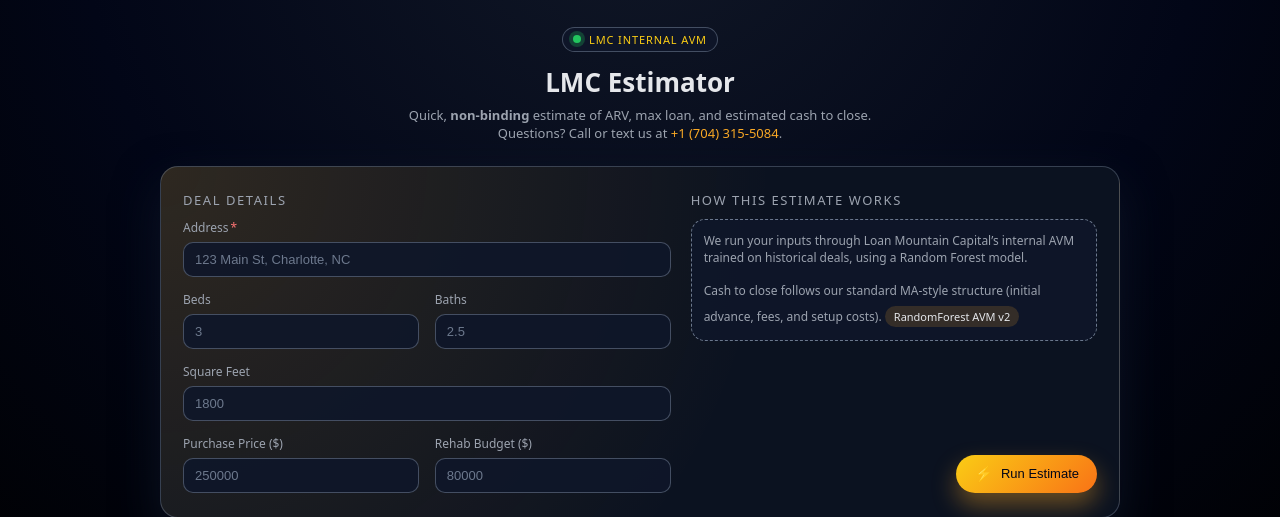
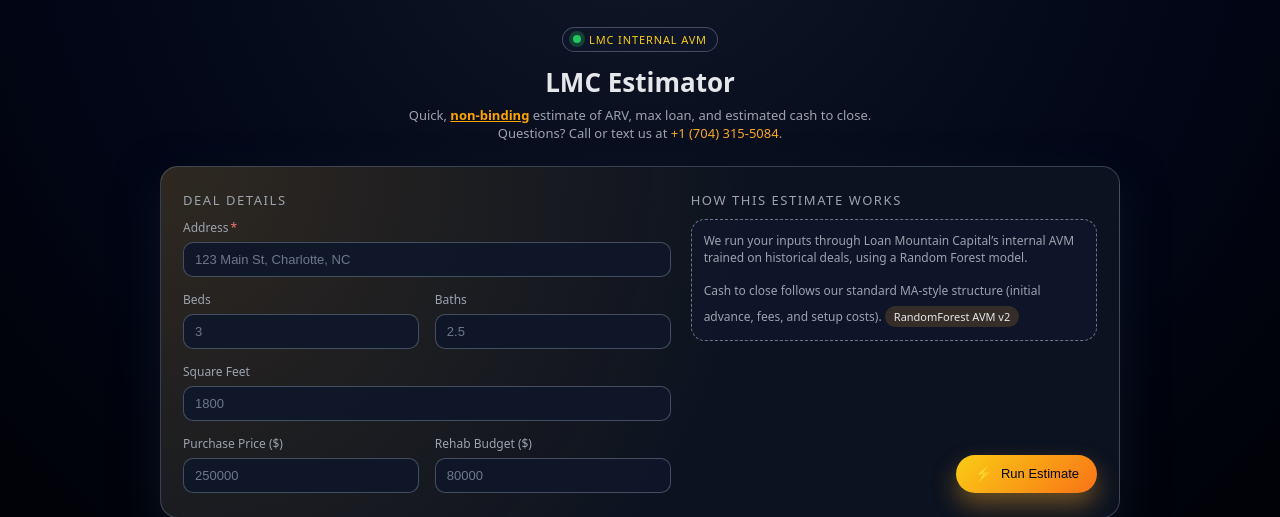
Before and after one commit to sergiovega93/lmc-estimator, a FastAPI app: page / in a window 1280 px wide. Shown: the part 128-645 px from the top of the page. Run offline with FastAPI, Linux system fonts and the light colour scheme; parts of the project's set-up code (start-up, migrations or seed data) failed here and were passed over.

Commit message:
Highlight text for non-binding

```diff
--- a/templates/index.html
+++ b/templates/index.html
@@ -276,7 +276,7 @@
       </div>
       <h1>LMC Estimator</h1>
       <div class="subtitle">
-        Quick, <strong>non-binding</strong> estimate of ARV, max loan, and estimated cash to close.
+        Quick, <span style="color: orange; font-weight: bold; text-decoration: underline;">non-binding</span> estimate of ARV, max loan, and estimated cash to close.
         <br />
         Questions? Call or text us at
         <a href="tel:+17043155084">+1 (704) 315-5084</a>.
```
